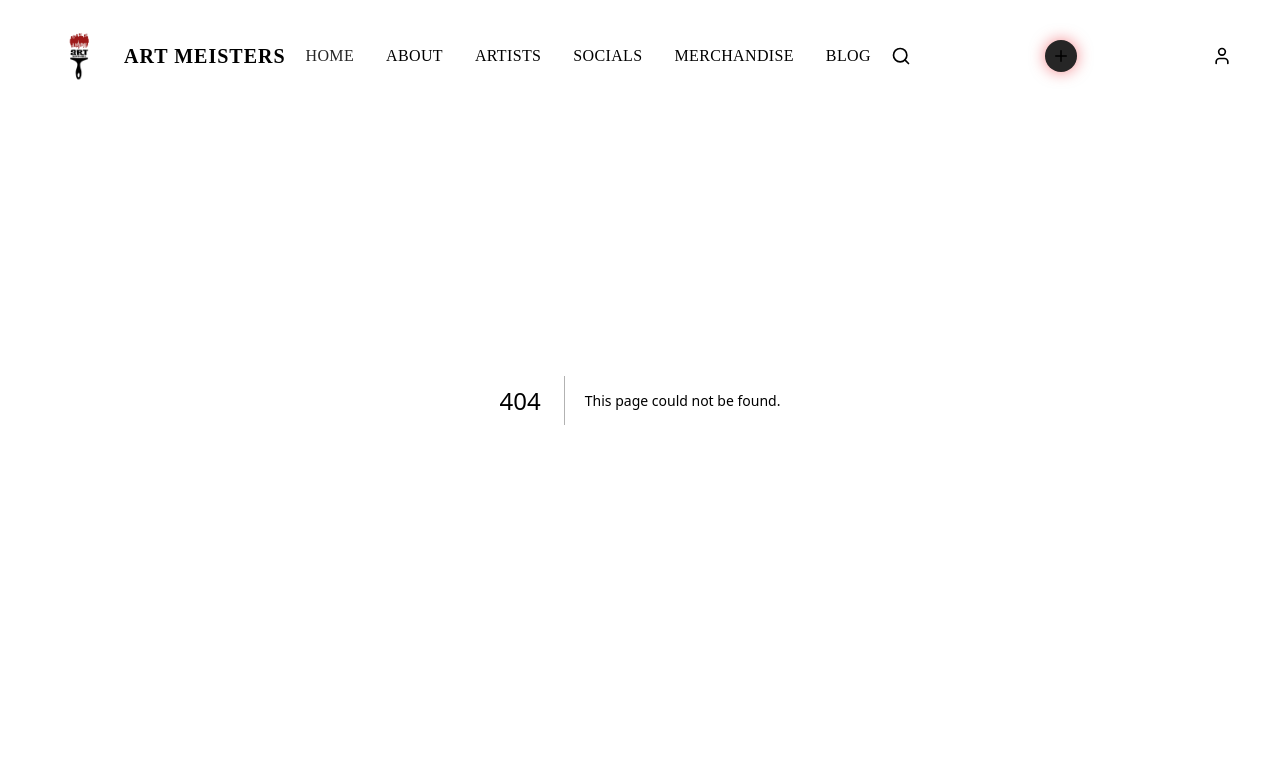
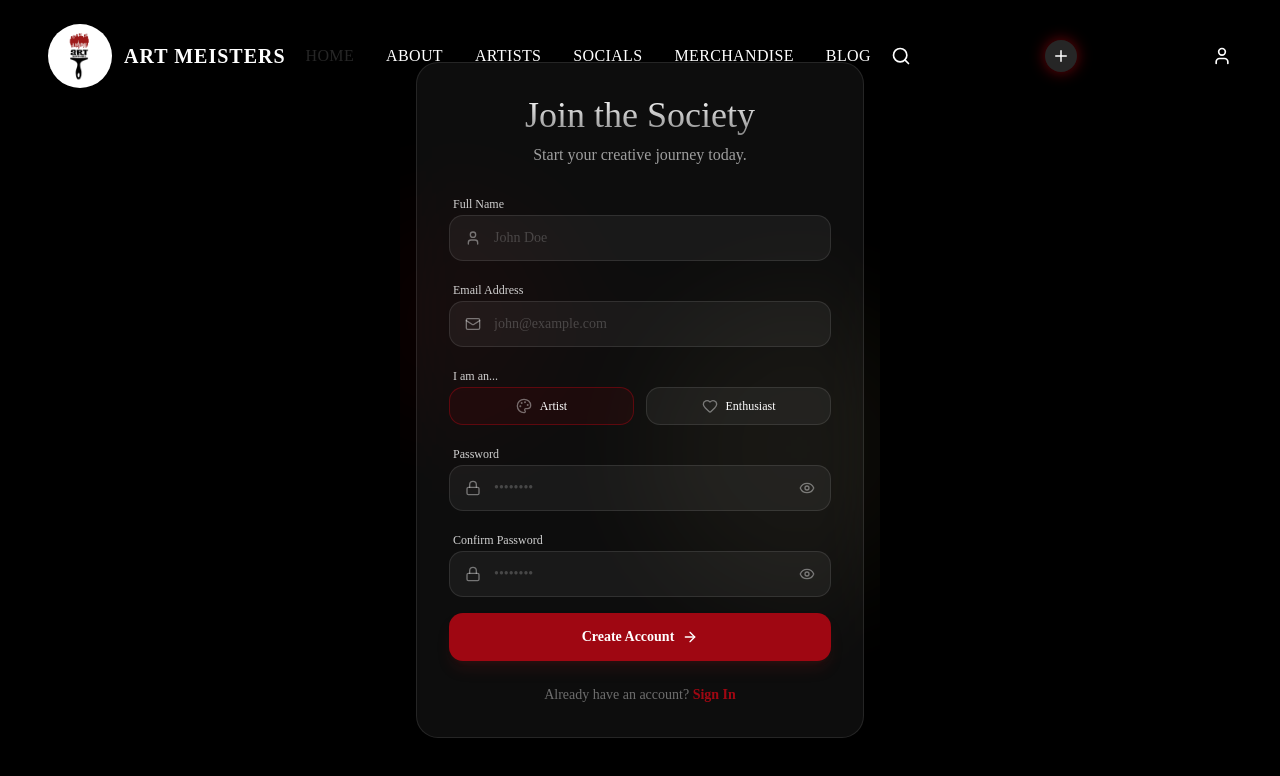
Before and after one commit to Raj020994/art_meisters, a Next.js app: page /sign-up in a window 1280 px wide. Before the commit this address had no page. Shown: the top 776 px of the page. Built offline with nearby package versions, Linux system fonts and the light colour scheme; a web font is replaced by a local one.

Commit message:
feat: implement authentication module with sign-in and sign-up pages and shared layout

```diff
--- /dev/null
+++ b/app/(auth)/layout.js
@@ -0,0 +1,9 @@
+ import React from 'react'
+
+ export default function AuthLayout({children}) {
+   return (
+    <main className='mx-auto container flex items-center justify-center h-screen w-screen'>
+      {children}
+    </main>
+   )
+ }
--- /dev/null
+++ b/app/(auth)/sign-up/page.jsx
@@ -0,0 +1,156 @@
+"use client";
+
+import React, { useState, useRef } from "react";
+import Link from "next/link";
+import { useGSAP } from "@gsap/react";
+import gsap from "gsap";
+import {
+  User,
+  Mail,
+  Lock,
+  ArrowRight,
+  Palette,
+  Heart,
+  Eye,
+  EyeOff,
+} from "lucide-react";
+
+const SignUpPage = () => {
+  const [showPassword, setShowPassword] = useState(false);
+  const [showConfirmPassword, setShowConfirmPassword] = useState(false);
+
+
+  return (
+    <div  className="relative py-20 px-4 overflow-hidden">
+      <div className="absolute top-1/4 -left-20 w-64 h-64 bg-red-800/10 rounded-full blur-3xl animate-pulse" />
+      <div className="absolute bottom-1/4 -right-20 w-80 h-80 bg-yellow/10 rounded-full blur-3xl animate-pulse delay-700" />
+
+      <div className="auth-card w-md bg-white/5 backdrop-blur-xl border border-white/10 rounded-3xl p-6 md:p-8 shadow-2xl relative z-10">
+        <div className="text-center mb-6">
+          <h1 className="animate-item text-3xl md:text-4xl font-serif text-gradient mb-2">
+            Join the Society
+          </h1>
+          <p className="animate-item text-white/60 text-base">
+            Start your creative journey today.
+          </p>
+        </div>
+
+        <form className="space-y-4">
+          {/* Full Name */}
+          <div className="animate-item space-y-1.5">
+            <label className="text-xs font-medium text-white/80 ml-1">Full Name</label>
+            <div className="relative group">
+              <User className="absolute left-4 top-1/2 -translate-y-1/2 size-4 text-white/40 group-focus-within:text-red-800 transition-colors" />
+              <input
+                type="text"
+                placeholder="John Doe"
+                className="w-full bg-white/5 border border-white/10 rounded-xl py-3 pl-11 pr-4 outline-none focus:border-red-800/50 focus:bg-white/10 transition-all text-sm text-white placeholder:text-white/20"
+                required
+              />
+            </div>
+          </div>
+
+          {/* Email */}
+          <div className="animate-item space-y-1.5">
+            <label className="text-xs font-medium text-white/80 ml-1">Email Address</label>
+            <div className="relative group">
+              <Mail className="absolute left-4 top-1/2 -translate-y-1/2 size-4 text-white/40 group-focus-within:text-red-800 transition-colors" />
+              <input
+                type="email"
+                placeholder="john@example.com"
+                className="w-full bg-white/5 border border-white/10 rounded-xl py-3 pl-11 pr-4 outline-none focus:border-red-800/50 focus:bg-white/10 transition-all text-sm text-white placeholder:text-white/20"
+                required
+              />
+            </div>
+          </div>
+
+          {/* Role Selection */}
+          <div className="animate-item space-y-1.5">
+            <label className="text-xs font-medium text-white/80 ml-1">I am an...</label>
+            <div className="grid grid-cols-2 gap-3">
+              <label className="relative cursor-pointer group">
+                <input type="radio" name="role" className="peer sr-only" defaultChecked />
+                <div className="flex-center gap-2 p-2.5 bg-white/5 border border-white/10 rounded-xl peer-checked:border-red-800/50 peer-checked:bg-red-800/10 transition-all hover:bg-white/10">
+                  <Palette className="size-4 text-white/40 group-hover:text-white transition-colors" />
+                  <span className="text-xs font-medium">Artist</span>
+                </div>
+              </label>
+              <label className="relative cursor-pointer group">
+                <input type="radio" name="role" className="peer sr-only" />
+                <div className="flex-center gap-2 p-2.5 bg-white/5 border border-white/10 rounded-xl peer-checked:border-red-800/50 peer-checked:bg-red-800/10 transition-all hover:bg-white/10">
+                  <Heart className="size-4 text-white/40 group-hover:text-white transition-colors" />
+                  <span className="text-xs font-medium">Enthusiast</span>
+                </div>
+              </label>
+            </div>
+          </div>
+
+          {/* Password */}
+          <div className="animate-item space-y-1.5">
+            <label className="text-xs font-medium text-white/80 ml-1">Password</label>
+            <div className="relative group">
+              <Lock className="absolute left-4 top-1/2 -translate-y-1/2 size-4 text-white/40 group-focus-within:text-red-800 transition-colors" />
+              <input
+                type={showPassword ? "text" : "password"}
+                placeholder="••••••••"
+                className="w-full bg-white/5 border border-white/10 rounded-xl py-3 pl-11 pr-11 outline-none focus:border-red-800/50 focus:bg-white/10 transition-all text-sm text-white placeholder:text-white/20"
+                required
+              />
+              <button
+                type="button"
+                onClick={() => setShowPassword(!showPassword)}
+                className="absolute right-4 top-1/2 -translate-y-1/2 text-white/40 hover:text-white transition-colors"
+              >
+                {showPassword ? <EyeOff className="size-4" /> : <Eye className="size-4" />}
+              </button>
+            </div>
+          </div>
+
+          {/* Confirm Password */}
+          <div className="animate-item space-y-1.5">
+            <label className="text-xs font-medium text-white/80 ml-1">Confirm Password</label>
+            <div className="relative group">
+              <Lock className="absolute left-4 top-1/2 -translate-y-1/2 size-4 text-white/40 group-focus-within:text-red-800 transition-colors" />
+              <input
+                type={showConfirmPassword ? "text" : "password"}
+                placeholder="••••••••"
+                className="w-full bg-white/5 border border-white/10 rounded-xl py-3 pl-11 pr-11 outline-none focus:border-red-800/50 focus:bg-white/10 transition-all text-sm text-white placeholder:text-white/20"
+                required
+              />
+              <button
+                type="button"
+                onClick={() => setShowConfirmPassword(!showConfirmPassword)}
+                className="absolute right-4 top-1/2 -translate-y-1/2 text-white/40 hover:text-white transition-colors"
+              >
+                {showConfirmPassword ? <EyeOff className="size-4" /> : <Eye className="size-4" />}
+              </button>
+            </div>
+          </div>
+
+          {/* Submit Button */}
+          <button
+            type="submit"
+            className="animate-item w-full bg-red-800 hover:bg-red-950 text-white font-bold py-3.5 rounded-xl transition-all shadow-lg shadow-red-900/20 flex-center gap-2 group mt-2 overflow-hidden relative"
+          >
+            <span className="relative z-10 flex items-center gap-2 text-sm">
+              Create Account <ArrowRight className="size-4 group-hover:translate-x-1 transition-transform" />
+            </span>
+            <div className="absolute inset-0 bg-linear-to-r from-transparent via-white/10 to-transparent -translate-x-full group-hover:animate-shimmer" />
+          </button>
+        </form>
+
+        <div className="animate-item mt-6 text-center">
+          <p className="text-white/40 text-sm">
+            Already have an account?{" "}
+            <Link href="/sign-in" className="text-red-800 font-semibold hover:underline">
+              Sign In
+            </Link>
+          </p>
+        </div>
+      </div>
+
+    </div>
+  );
+};
+
+export default SignUpPage;
```
Also changed, not shown: app/(auth)/sign-in/page.jsx (added).
